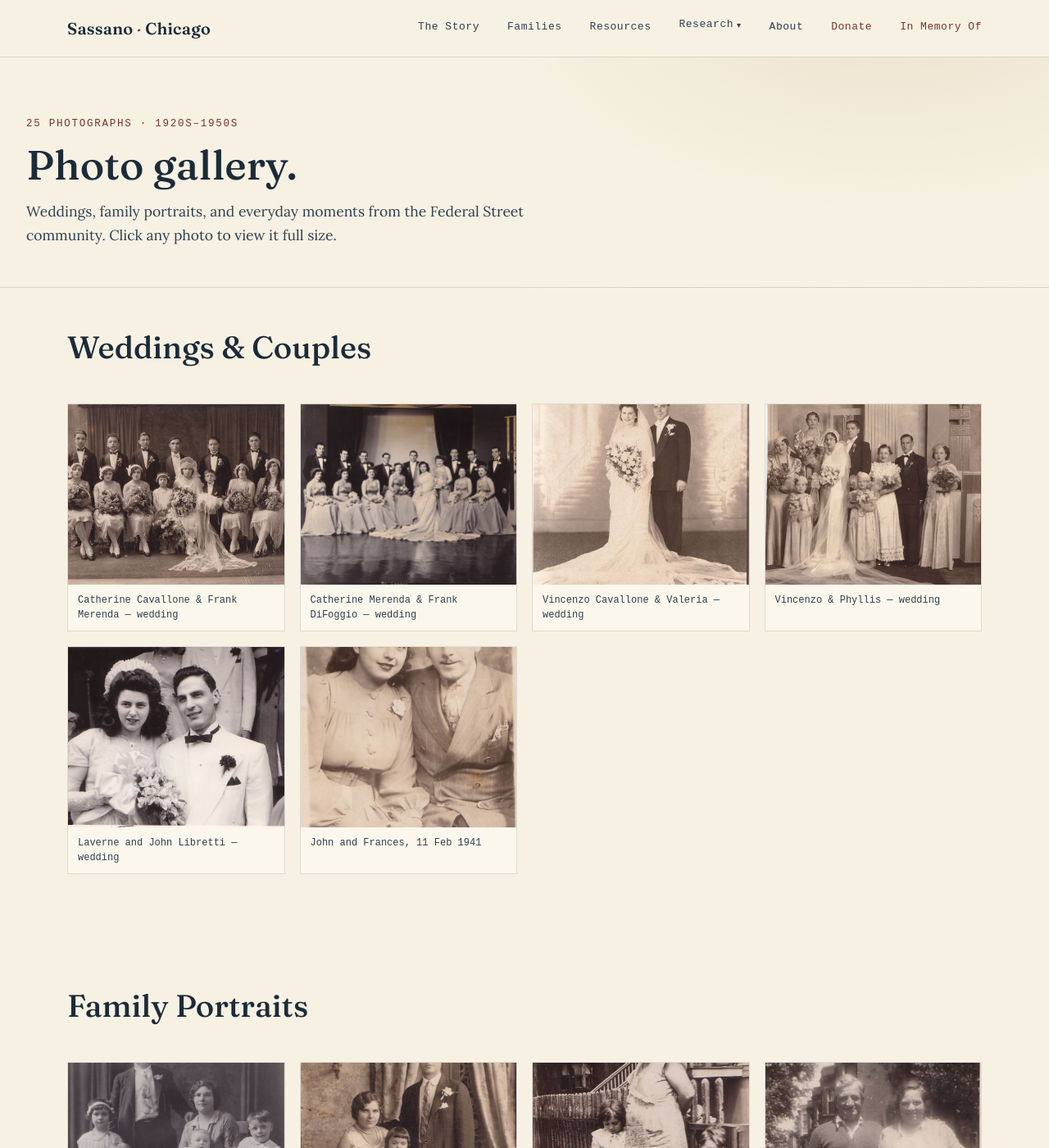
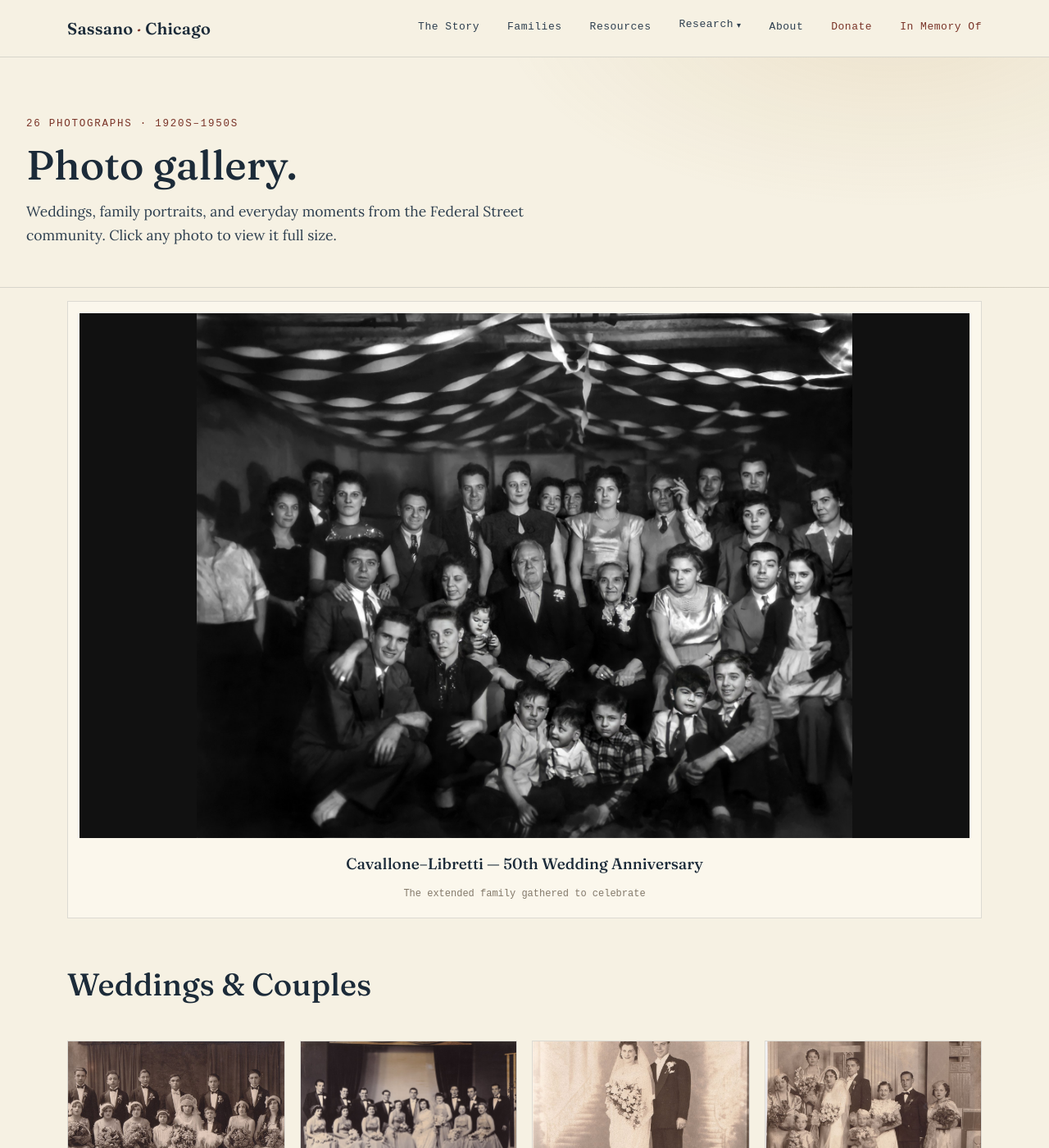
Before and after one commit to johncavallone/sassanochicago, a Jekyll site: the page built from gallery.html, in a window 1280 px wide and 1400 px high. Shown: the whole window at 82% size. Built offline with Jekyll 4.4.1, drawn with Linux system fonts in a browser that asks for light colours; some web fonts are replaced.

Commit message:
Add files via upload

```diff
--- a/assets/style.css
+++ b/assets/style.css
@@ -449,6 +449,22 @@
   }
   .lightbox .lb-prev{left:6px;} .lightbox .lb-next{right:6px;}
 
+  /* ===== FEATURED GALLERY PHOTO ===== */
+  .featured-photo{
+    background:var(--card); border:1px solid var(--stone-line); padding:14px;
+    margin:8px 0 8px; cursor:zoom-in;
+  }
+  .featured-photo img{width:100%; height:auto; display:block; max-height:640px; object-fit:contain; background:#111;}
+  .featured-photo figcaption{
+    padding:16px 6px 4px; text-align:center;
+  }
+  .featured-photo figcaption .fp-title{
+    font-family:'Fraunces',serif; font-weight:500; font-size:19px; color:var(--ink); display:block; margin-bottom:4px;
+  }
+  .featured-photo figcaption .fp-sub{
+    font-family:'Spectral Mono',monospace; font-size:12px; color:var(--stone);
+  }
+
   /* ===== TESTIMONIALS ===== */
   .testimonial-list{display:flex; flex-direction:column; gap:1px; background:var(--stone-line); border:1px solid var(--stone-line); margin-top:8px;}
   .testimonial{background:var(--parchment-light); padding:26px 28px;}
--- a/gallery.html
+++ b/gallery.html
@@ -7,36 +7,45 @@ description: >-
 ---
 
 <div class="page-header">
-  <span class="eyebrow">25 photographs · 1920s–1950s</span>
+  <span class="eyebrow">26 photographs · 1920s–1950s</span>
   <h1>Photo gallery.</h1>
   <p class="lede">Weddings, family portraits, and everyday moments from the Federal Street community. Click any photo to view it full size.</p>
 </div>
 
+<div class="wrap" style="padding-top:8px;">
+  <figure class="featured-photo" onclick="openLightbox(0)">
+    <img src="{{ '/assets/images/gallery/Cavallone-Libretti-50th-Anniversary-Featured.jpg' | relative_url }}" alt="Cavallone–Libretti — 50th Wedding Anniversary" loading="eager">
+    <figcaption>
+      <span class="fp-title">Cavallone–Libretti — 50th Wedding Anniversary</span>
+      <span class="fp-sub">The extended family gathered to celebrate</span>
+    </figcaption>
+  </figure>
+</div>
 <section id="weddings" style="padding-top:40px;">
   <div class="wrap">
     <div class="section-head"><div><h2>Weddings &amp; Couples</h2></div></div>
     <div class="gallery-grid">
-      <figure class="gallery-item" onclick="openLightbox(0)">
+      <figure class="gallery-item" onclick="openLightbox(1)">
         <img src="{{ '/assets/images/gallery/CatherineCavalloneFrankMerendaWedding.jpg' | relative_url }}" alt="Catherine Cavallone &amp; Frank Merenda — wedding" loading="lazy">
         <figcaption>Catherine Cavallone &amp; Frank Merenda — wedding</figcaption>
       </figure>
-      <figure class="gallery-item" onclick="openLightbox(1)">
+      <figure class="gallery-item" onclick="openLightbox(2)">
         <img src="{{ '/assets/images/gallery/CatherineMerendaFrankDiFoggioWedding.jpg' | relative_url }}" alt="Catherine Merenda &amp; Frank DiFoggio — wedding" loading="lazy">
         <figcaption>Catherine Merenda &amp; Frank DiFoggio — wedding</figcaption>
       </figure>
-      <figure class="gallery-item" onclick="openLightbox(2)">
+      <figure class="gallery-item" onclick="openLightbox(3)">
         <img src="{{ '/assets/images/gallery/Vincenzo_Cavallone_and_Valeria_Wedding.jpg' | relative_url }}" alt="Vincenzo Cavallone &amp; Valeria — wedding" loading="lazy">
         <figcaption>Vincenzo Cavallone &amp; Valeria — wedding</figcaption>
       </figure>
-      <figure class="gallery-item" onclick="openLightbox(3)">
+      <figure class="gallery-item" onclick="openLightbox(4)">
         <img src="{{ '/assets/images/gallery/Vincenzo_and_Phyllis_Wedding.jpg' | relative_url }}" alt="Vincenzo &amp; Phyllis — wedding" loading="lazy">
         <figcaption>Vincenzo &amp; Phyllis — wedding</figcaption>
       </figure>
-      <figure class="gallery-item" onclick="openLightbox(4)">
+      <figure class="gallery-item" onclick="openLightbox(5)">
         <img src="{{ '/assets/images/gallery/Laverne_and_John_Libretti.jpg' | relative_url }}" alt="Laverne and John Libretti — wedding" loading="lazy">
         <figcaption>Laverne and John Libretti — wedding</figcaption>
       </figure>
-      <figure class="gallery-item" onclick="openLightbox(5)">
+      <figure class="gallery-item" onclick="openLightbox(6)">
         <img src="{{ '/assets/images/gallery/John_and_Frances_02111941.jpg' | relative_url }}" alt="John and Frances, 11 Feb 1941" loading="lazy">
         <figcaption>John and Frances, 11 Feb 1941</figcaption>
       </figure>
@@ -48,31 +57,31 @@ description: >-
   <div class="wrap">
     <div class="section-head"><div><h2>Family Portraits</h2></div></div>
     <div class="gallery-grid">
-      <figure class="gallery-item" onclick="openLightbox(6)">
+      <figure class="gallery-item" onclick="openLightbox(7)">
         <img src="{{ '/assets/images/gallery/JamesandJosephineFamily.jpg' | relative_url }}" alt="James and Josephine, with their children" loading="lazy">
         <figcaption>James and Josephine, with their children</figcaption>
       </figure>
-      <figure class="gallery-item" onclick="openLightbox(7)">
+      <figure class="gallery-item" onclick="openLightbox(8)">
         <img src="{{ '/assets/images/gallery/FrankCatherineCatherineMerenda.jpg' | relative_url }}" alt="Frank, Catherine &amp; Catherine Merenda" loading="lazy">
         <figcaption>Frank, Catherine &amp; Catherine Merenda</figcaption>
       </figure>
-      <figure class="gallery-item" onclick="openLightbox(8)">
+      <figure class="gallery-item" onclick="openLightbox(9)">
         <img src="{{ '/assets/images/gallery/Rose_Josephine_Amelia_1935.jpg' | relative_url }}" alt="Rose, Josephine &amp; Amelia, 1935" loading="lazy">
         <figcaption>Rose, Josephine &amp; Amelia, 1935</figcaption>
       </figure>
-      <figure class="gallery-item" onclick="openLightbox(9)">
+      <figure class="gallery-item" onclick="openLightbox(10)">
         <img src="{{ '/assets/images/gallery/James_and_Josephine_Rispoli_1937.jpg' | relative_url }}" alt="James and Josephine Rispoli, 1937" loading="lazy">
         <figcaption>James and Josephine Rispoli, 1937</figcaption>
       </figure>
-      <figure class="gallery-item" onclick="openLightbox(10)">
+      <figure class="gallery-item" onclick="openLightbox(11)">
         <img src="{{ '/assets/images/gallery/Guy_Frank_Rose_Tonia.jpg' | relative_url }}" alt="Guy, Frank, Rose &amp; Tonia" loading="lazy">
         <figcaption>Guy, Frank, Rose &amp; Tonia</figcaption>
       </figure>
-      <figure class="gallery-item" onclick="openLightbox(11)">
+      <figure class="gallery-item" onclick="openLightbox(12)">
         <img src="{{ '/assets/images/gallery/Dora_Josephine.jpg' | relative_url }}" alt="Dora &amp; Josephine" loading="lazy">
         <figcaption>Dora &amp; Josephine</figcaption>
       </figure>
-      <figure class="gallery-item" onclick="openLightbox(12)">
+      <figure class="gallery-item" onclick="openLightbox(13)">
         <img src="{{ '/assets/images/gallery/Dora.jpg' | relative_url }}" alt="Dora" loading="lazy">
         <figcaption>Dora</figcaption>
       </figure>
@@ -84,23 +93,23 @@ description: >-
   <div class="wrap">
     <div class="section-head"><div><h2>Celebrations &amp; Anniversaries</h2></div></div>
     <div class="gallery-grid">
-      <figure class="gallery-item" onclick="openLightbox(13)">
+      <figure class="gallery-item" onclick="openLightbox(14)">
         <img src="{{ '/assets/images/gallery/1958_John_and_Mary_Libretti_50th_Anniversary.jpg' | relative_url }}" alt="John &amp; Mary Libretti — 50th wedding anniversary, 1958" loading="lazy">
         <figcaption>John &amp; Mary Libretti — 50th wedding anniversary, 1958</figcaption>
       </figure>
-      <figure class="gallery-item" onclick="openLightbox(14)">
+      <figure class="gallery-item" onclick="openLightbox(15)">
         <img src="{{ '/assets/images/gallery/Daniel_John_Libretti_Mary_DeLisa.jpg' | relative_url }}" alt="Daniel &amp; John Libretti with Mary DeLisa — Empire Room, Palmer House, Chicago" loading="lazy">
         <figcaption>Daniel &amp; John Libretti with Mary DeLisa — Empire Room, Palmer House, Chicago</figcaption>
       </figure>
-      <figure class="gallery-item" onclick="openLightbox(15)">
+      <figure class="gallery-item" onclick="openLightbox(16)">
         <img src="{{ '/assets/images/gallery/John_and_Mary_Libretti_Family_1949.jpg' | relative_url }}" alt="John and Mary Libretti family, 1949" loading="lazy">
         <figcaption>John and Mary Libretti family, 1949</figcaption>
       </figure>
-      <figure class="gallery-item" onclick="openLightbox(16)">
+      <figure class="gallery-item" onclick="openLightbox(17)">
         <img src="{{ '/assets/images/gallery/Mama_Rosa_Laughing_Tata_Chich_wbottle_wine.jpg' | relative_url }}" alt="Mama Rosa laughing with Tata &quot;Chich&quot;" loading="lazy">
         <figcaption>Mama Rosa laughing with Tata &quot;Chich&quot;</figcaption>
       </figure>
-      <figure class="gallery-item" onclick="openLightbox(17)">
+      <figure class="gallery-item" onclick="openLightbox(18)">
         <img src="{{ '/assets/images/gallery/Cavallone_unknown.jpg' | relative_url }}" alt="Cavallone family gathering" loading="lazy">
         <figcaption>Cavallone family gathering</figcaption>
       </figure>
@@ -112,11 +121,11 @@ description: >-
   <div class="wrap">
     <div class="section-head"><div><h2>Faith &amp; Milestones</h2></div></div>
     <div class="gallery-grid">
-      <figure class="gallery-item" onclick="openLightbox(18)">
+      <figure class="gallery-item" onclick="openLightbox(19)">
         <img src="{{ '/assets/images/gallery/Rose_Rispoli_Communion_1937.jpg' | relative_url }}" alt="Rose Rispoli — First Communion, 1937" loading="lazy">
         <figcaption>Rose Rispoli — First Communion, 1937</figcaption>
       </figure>
-      <figure class="gallery-item" onclick="openLightbox(19)">
+      <figure class="gallery-item" onclick="openLightbox(20)">
         <img src="{{ '/assets/images/gallery/MamaRosaAlter.jpg' | relative_url }}" alt="Mama Rosa at her home altar" loading="lazy">
         <figcaption>Mama Rosa at her home altar</figcaption>
       </figure>
@@ -128,23 +137,23 @@ description: >-
   <div class="wrap">
     <div class="section-head"><div><h2>Everyday Life</h2></div></div>
     <div class="gallery-grid">
-      <figure class="gallery-item" onclick="openLightbox(20)">
+      <figure class="gallery-item" onclick="openLightbox(21)">
         <img src="{{ '/assets/images/gallery/Amy_Mary_Carlo_Dora_Rosa_Chich_John.jpg' | relative_url }}" alt="Amy, Mary, Carlo, Dora, Rosa, &quot;Chich&quot; &amp; John" loading="lazy">
         <figcaption>Amy, Mary, Carlo, Dora, Rosa, &quot;Chich&quot; &amp; John</figcaption>
       </figure>
-      <figure class="gallery-item" onclick="openLightbox(21)">
+      <figure class="gallery-item" onclick="openLightbox(22)">
         <img src="{{ '/assets/images/gallery/CavalloneGroup82245.jpg' | relative_url }}" alt="Cavallone family group, 22 Aug 1945" loading="lazy">
         <figcaption>Cavallone family group, 22 Aug 1945</figcaption>
       </figure>
-      <figure class="gallery-item" onclick="openLightbox(22)">
+      <figure class="gallery-item" onclick="openLightbox(23)">
         <img src="{{ '/assets/images/gallery/FrancescoWinePipe.jpg' | relative_url }}" alt="Francesco, with his pipe and a glass of wine" loading="lazy">
         <figcaption>Francesco, with his pipe and a glass of wine</figcaption>
       </figure>
-      <figure class="gallery-item" onclick="openLightbox(23)">
+      <figure class="gallery-item" onclick="openLightbox(24)">
         <img src="{{ '/assets/images/gallery/James_Rispoli_Sabby_at_Bar.jpg' | relative_url }}" alt="James Rispoli &amp; Sabby, behind the bar" loading="lazy">
         <figcaption>James Rispoli &amp; Sabby, behind the bar</figcaption>
       </figure>
-      <figure class="gallery-item" onclick="openLightbox(24)">
+      <figure class="gallery-item" onclick="openLightbox(25)">
         <img src="{{ '/assets/images/gallery/CatherineFrannieRitaDora.jpg' | relative_url }}" alt="Catherine, Frannie, Rita &amp; Dora, cooking together" loading="lazy">
         <figcaption>Catherine, Frannie, Rita &amp; Dora, cooking together</figcaption>
       </figure>
@@ -168,6 +177,7 @@ description: >-
 <script>
   var galleryItems =
 [
+  {src:"{{ '/assets/images/gallery/Cavallone-Libretti-50th-Anniversary-Featured.jpg' | relative_url }}", caption:"Cavallone–Libretti — 50th Wedding Anniversary — The extended family gathered to celebrate"},
   {src:"{{ '/assets/images/gallery/CatherineCavalloneFrankMerendaWedding.jpg' | relative_url }}", caption:"Catherine Cavallone &amp; Frank Merenda — wedding"},
   {src:"{{ '/assets/images/gallery/CatherineMerendaFrankDiFoggioWedding.jpg' | relative_url }}", caption:"Catherine Merenda &amp; Frank DiFoggio — wedding"},
   {src:"{{ '/assets/images/gallery/Vincenzo_Cavallone_and_Valeria_Wedding.jpg' | relative_url }}", caption:"Vincenzo Cavallone &amp; Valeria — wedding"},
```
Also changed, not shown: in-memory-of.html (+7 -2 lines), assets/images/gallery/Cavallone-Libretti-50th-Anniversary-Featured.jpg (added).
